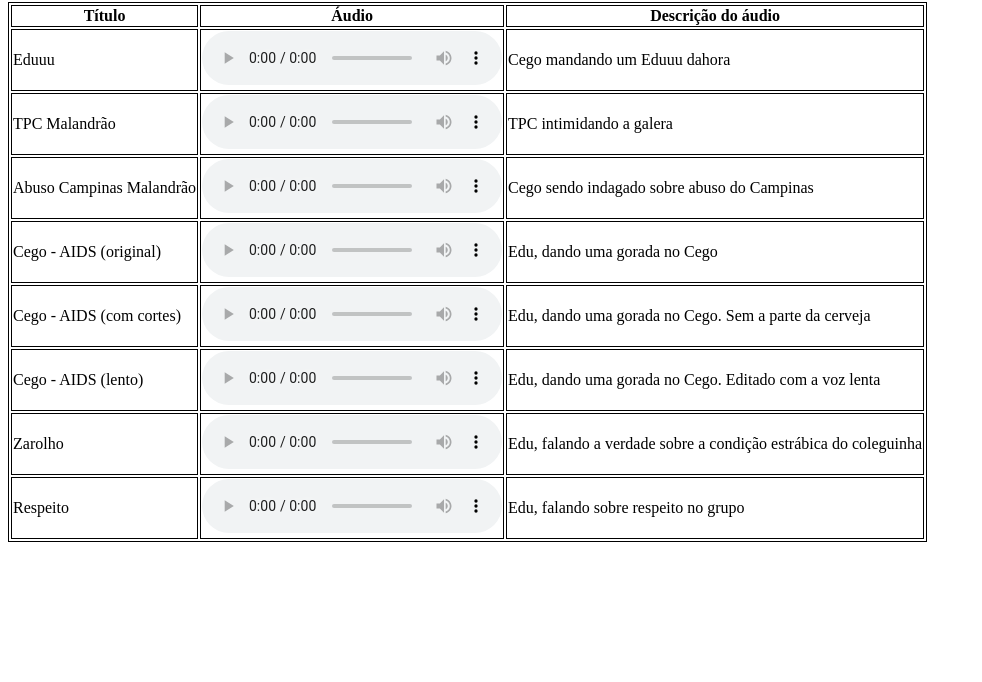
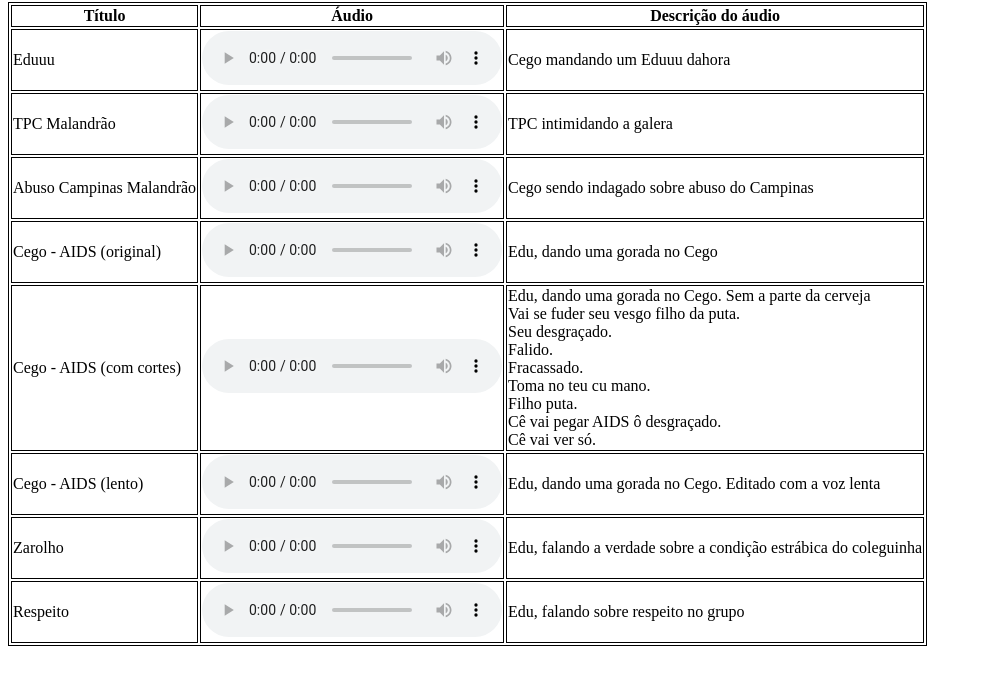
Before and after one commit to danicmac/31-de-Marco, a plain HTML site: page index.html in a window 1280 px wide. Shown: the part 78-760 px from the top of the page, without its empty margins (0-982 px from the left). Drawn offline with Linux system fonts and the light colour scheme.

Commit message:
Update index.html

```diff
--- a/index.html
+++ b/index.html
@@ -48,7 +48,14 @@ table, th, td {
   <tr>
     <td>Cego - AIDS (com cortes)</td>
     <td><audio controls><source src="cego_aids_cortado.mpeg" type="audio/ogg"></audio></td>
-    <td>Edu, dando uma gorada no Cego. Sem a parte da cerveja</td>
+    <td>Edu, dando uma gorada no Cego. Sem a parte da cerveja<br>Vai se fuder seu vesgo filho da puta.<br>
+Seu desgraçado.<br>
+Falido.<br>
+Fracassado.<br>
+Toma no teu cu mano.<br>
+Filho puta.<br>
+Cê vai pegar AIDS ô desgraçado.<br>
+Cê vai ver só.</td>
   </tr>
 
   <tr>
```
